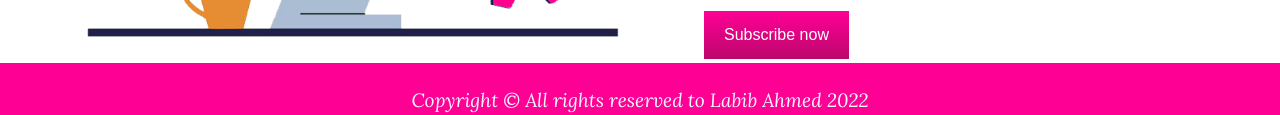
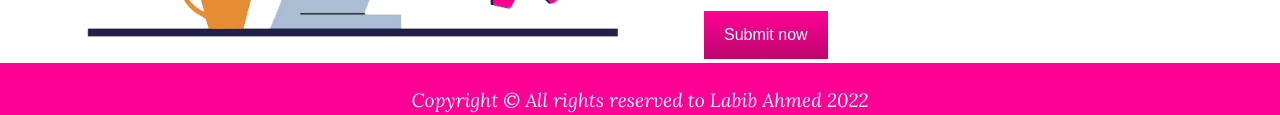
Before and after one commit to labibahmed10/anime-landing-page, a plain HTML site: page index.html in a window 1280 px wide. Shown: the part 3027-3142 px from the top of the page. Drawn offline with Linux system fonts and the light colour scheme.

Commit message:
fixed a button

```diff
--- a/index.html
+++ b/index.html
@@ -136,7 +136,7 @@
 
             <textarea class="massage-field" name="" id="" placeholder="Your massage to us"></textarea>
 
-            <button type="submit">Subscribe now</button>
+            <button type="submit">Submit now</button>
           </form>
         </div>
        </div>
```
